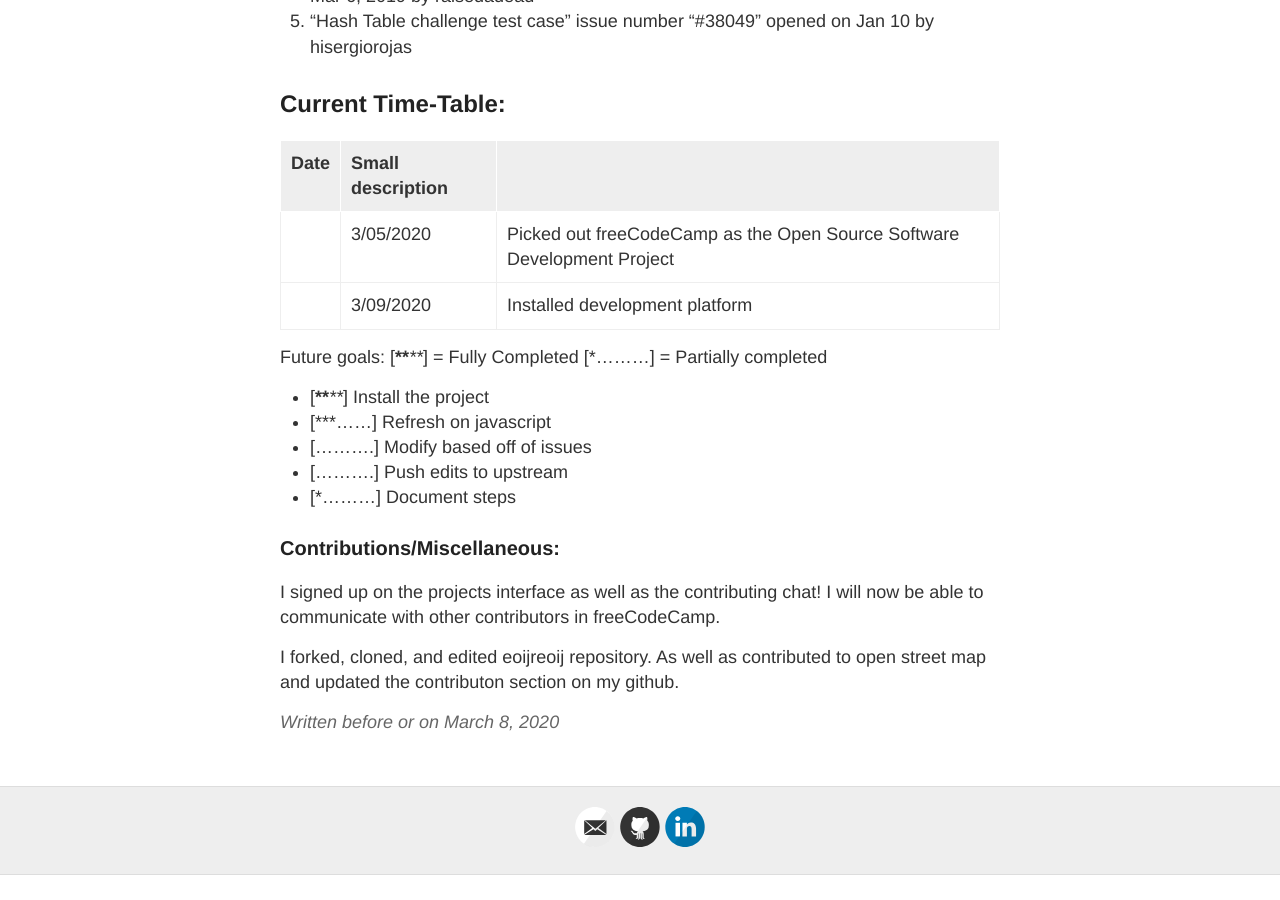
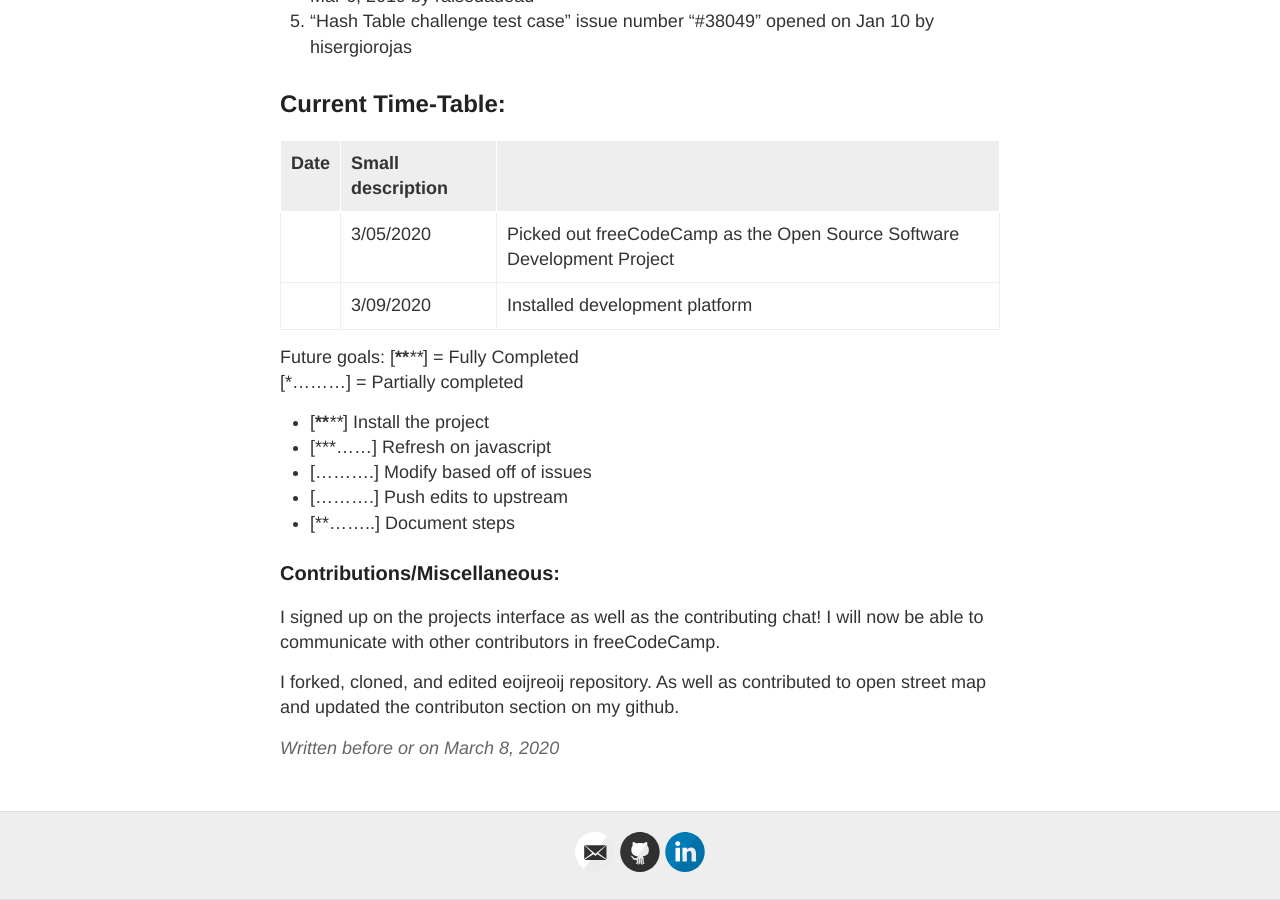
Before and after one commit to hunter-college-ossd-spr-2020/MarceloDamian-weekly, a Jekyll site: the page built from _posts/2020-03-08-week06.md, in a window 1280 px wide and 900 px high, scrolled down 1176 px. Built offline with Jekyll 4.4.1, drawn with Linux system fonts in a browser that asks for light colours; before the commit the page ends 2051 px from its top, so only the background shows below that.

```diff
--- a/_posts/2020-03-08-week06.md
+++ b/_posts/2020-03-08-week06.md
@@ -27,13 +27,14 @@ Other files that I've read, other than the ones I've linked above, are [The Inst
 | 3/09/2020 | Installed development platform |
 
 Future goals:
-[**********] = Fully Completed     [*.........] = Partially completed
+[**********] = Fully Completed
+[*.........] = Partially completed
 
 - [**********] Install the project
 - [***......] Refresh on javascript
 - [..........] Modify based off of issues
 - [..........] Push edits to upstream
-- [*.........] Document steps
+- [**........] Document steps
 
 
 ### Contributions/Miscellaneous:
```
